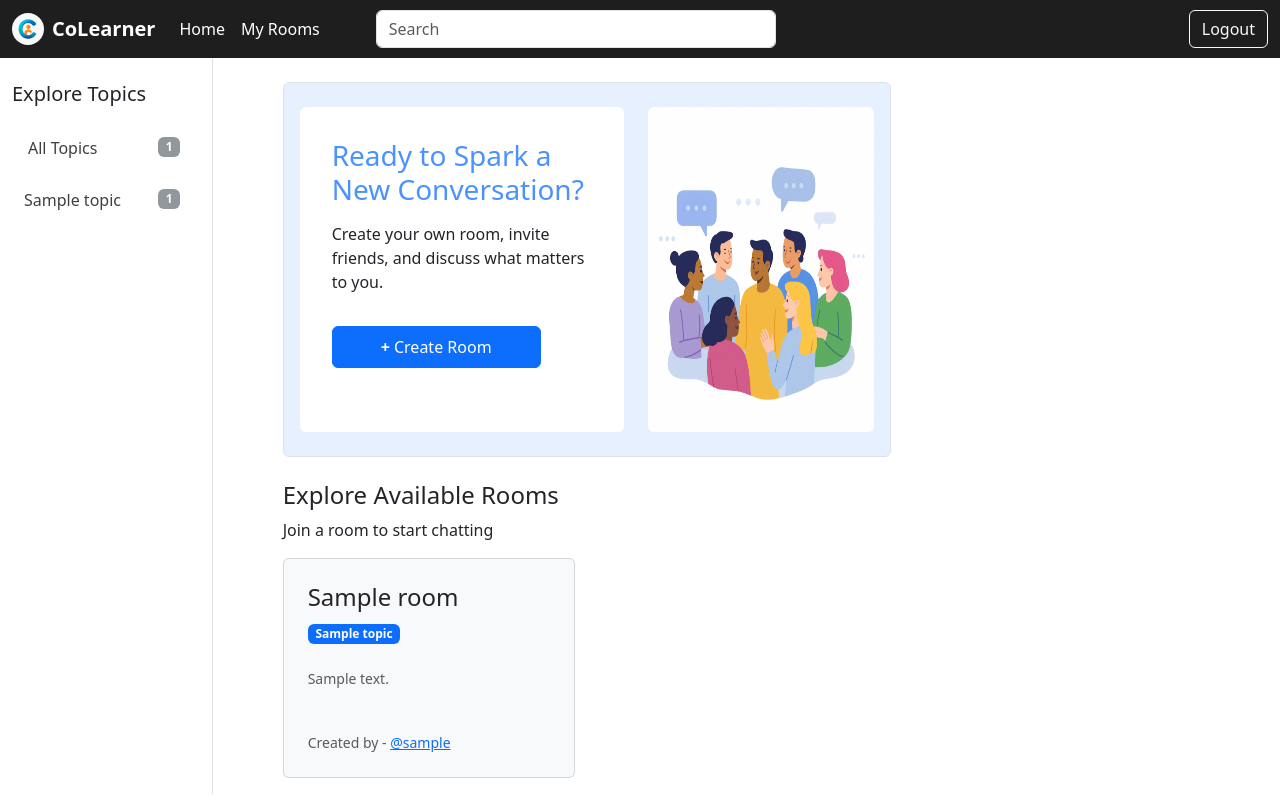
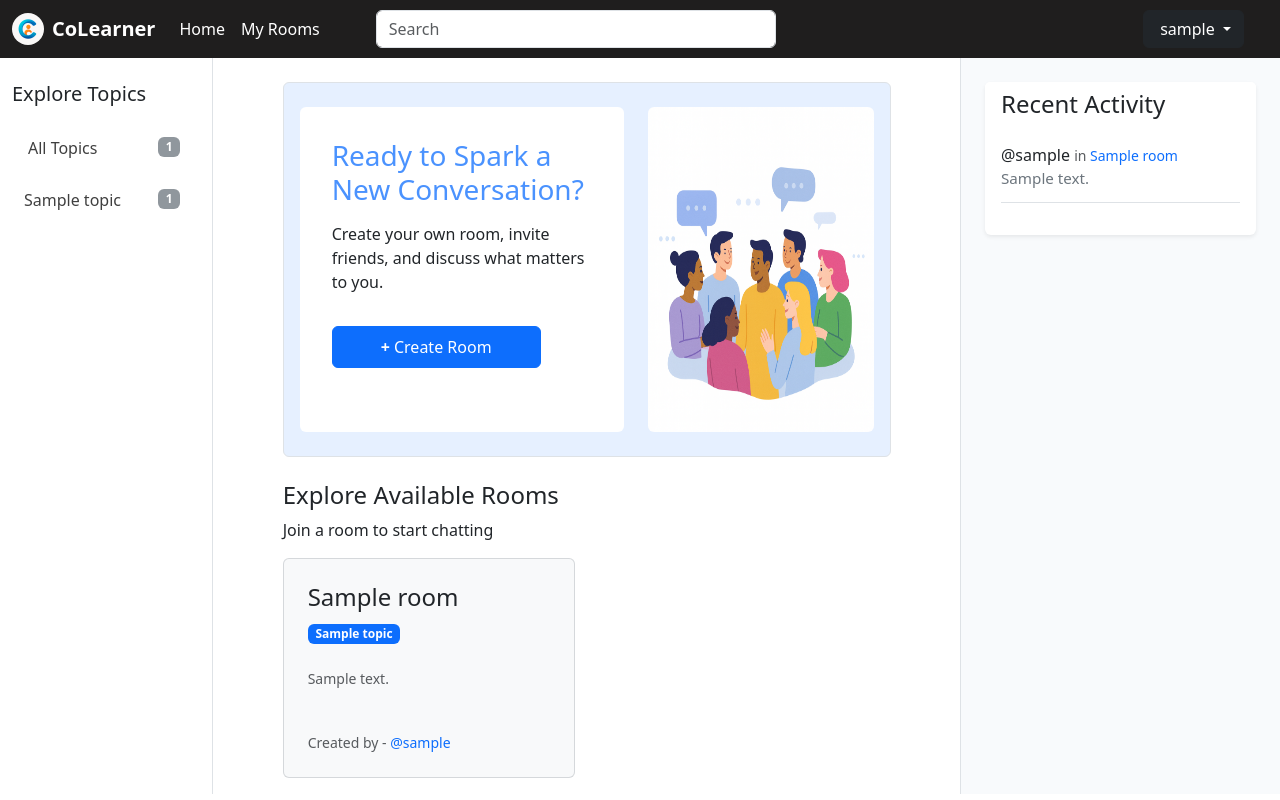
Before and after one commit to parthu05/CoLearner, a Django app: page / in a window 1280 px wide. Run offline with Django 5.2, Linux system fonts and the light colour scheme; a user stored in the database is signed in; tables that the repository leaves empty hold one stand-in row (values such as "Sample post").

Commit message:
added the right sidebar and also modified few sections

```diff
--- a/base/views.py
+++ b/base/views.py
@@ -17,6 +17,7 @@ def home(req):
     )
     topics = Topic.objects.all()
     rooms_count = rooms.count()
+    room_messages = Message.objects.all().order_by('-created')[0:7]
     if req.method == 'POST':
         topic_name = req.POST.get('topic')
         topic, created = Topic.objects.get_or_create(name=topic_name)
@@ -27,7 +28,7 @@ def home(req):
             description = req.POST.get('description')
         )
         return redirect('home')
-    context = {'rooms':rooms, 'topics':topics, 'rooms_count':rooms_count}
+    context = {'rooms':rooms, 'topics':topics, 'rooms_count':rooms_count, 'room_messages':room_messages}
     return render(req, 'home.html', context)
 
 @login_required(login_url='login')
--- a/templates/home.html
+++ b/templates/home.html
@@ -52,7 +52,7 @@
             </div>
             <div class="text-start small text-muted">
               Created by -
-              <a href="{% url 'profile' room.host.id %}"
+              <a class="text-decoration-none" href="{% url 'profile' room.host.id %}"
                 >@{{ room.host.username }}</a
               >
             </div>
@@ -77,7 +77,34 @@
     </div>
 
     <!-- Right Sidebar (Empty for now) -->
-    <div class="col-md-3"></div>
+    <!-- filepath: d:\codes\coLearner\templates\home.html -->
+<!-- Right Sidebar (Styled) -->
+<div class="col-md-3 px-4 border-start" style="min-height: 80vh; background: #f8fafc;">
+  <div class="card shadow-sm mt-4 mb-3 border-0">
+    <div class="card-header bg-white border-0">
+      <h4 class="mb-0">Recent Activity</h4>
+    </div>
+    <div class="card-body" style="max-height: 70vh; overflow-y: auto;">
+      {% if room_messages %}
+        {% for message in room_messages %}
+          <div class="mb-3 pb-2 border-bottom">
+            <a href="{% url 'profile' message.user.id %}" class=" text-decoration-none text-dark">
+              @{{ message.user.username }}
+            </a>
+            <span class="text-muted small">
+            in <a href="{% url 'room' message.room.id %}" class="text-primary text-decoration-none">{{ message.room.name }}</a>
+            </span>
+            <p class="mb-1 text-secondary" style="font-size: 0.95rem;">
+              {{ message.body|truncatewords:10 }}
+            </p>
+          </div>
+        {% endfor %}
+      {% else %}
+        <p class="text-muted">No recent activity.</p>
+      {% endif %}
+    </div>
+  </div>
+</div>
   </div>
 </div>
 {% endblock %}
--- a/templates/my_room.html
+++ b/templates/my_room.html
@@ -28,7 +28,7 @@
       </div>
       <div class="text-start small text-muted">
         Created by -
-        <a href="{% url 'profile' room.host.id %}">@{{ room.host.username }}</a>
+        <a class="text-decoration-none" href="{% url 'profile' room.host.id %}">@{{ room.host.username }}</a>
       </div>
     </div>
   </div>
--- a/templates/navbar.html
+++ b/templates/navbar.html
@@ -67,7 +67,20 @@
 
       <div class="d-flex">
         {% if user.is_authenticated %}
-        <a class="btn btn-outline-light" href="{% url 'logout' %}">Logout</a>
+        <div class="collapse navbar-collapse" id="navbarNavDarkDropdown">
+          <ul class="navbar-nav">
+            <li class="nav-item dropdown px-4">
+            <button class="btn btn-dark dropdown-toggle" data-bs-toggle="dropdown" aria-expanded="false">
+              <img src="" alt="">
+              {{ user.username }}
+            </button>
+            <ul class="dropdown-menu dropdown-menu-dark">
+              <li><a class="dropdown-item text-primary" href="{% url 'profile' user.id %}">Profile</a></li>
+              <li><a class="dropdown-item text-danger" href="{% url 'logout' %}">Logout</a></li>
+            </ul>
+            </li>
+          </ul>
+        </div>
 
         {% else %}
         <a class="btn btn-outline-light me-2" href="{% url 'login' %}">Login</a>
```
Also changed, not shown: base/migrations/0006_alter_room_description.py (added).
